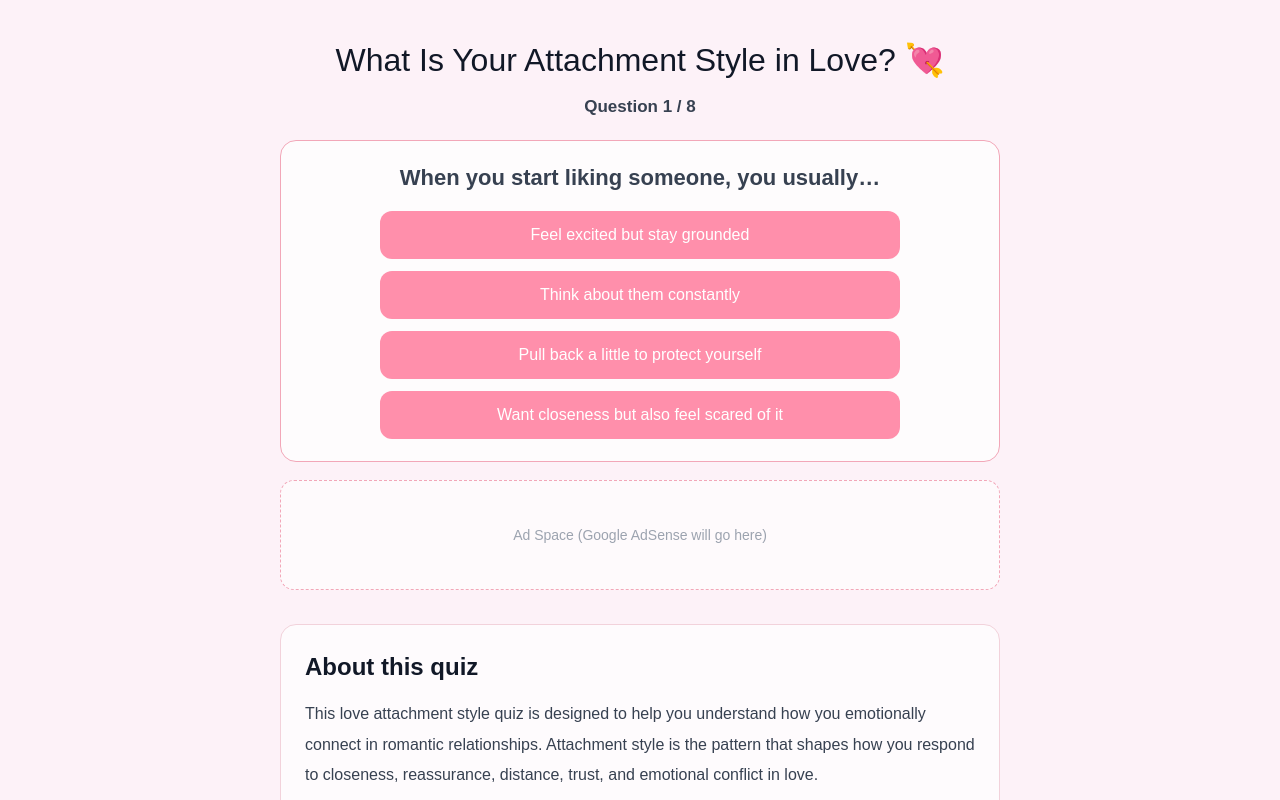
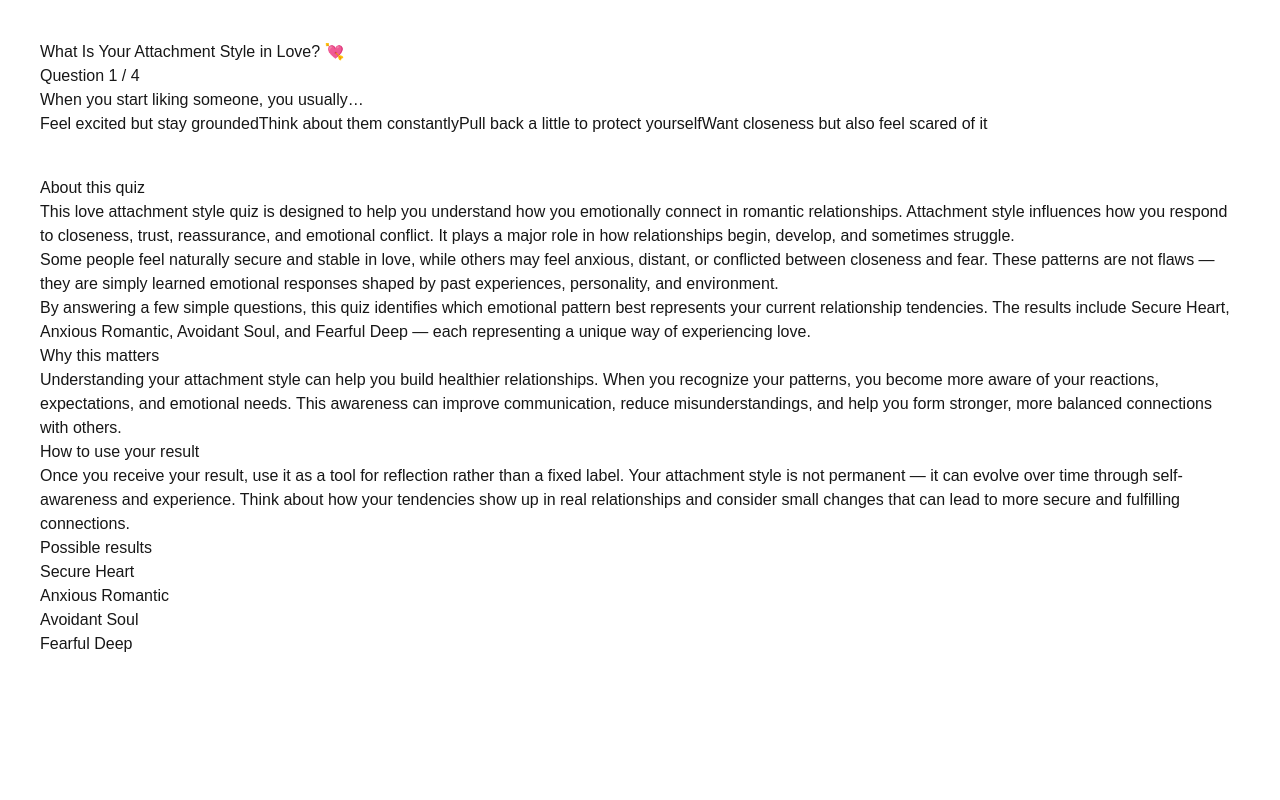
Before and after one commit to cocodoco-dev/cocodoco, a Next.js app: page /quiz/attachment-style in a window 1280 px wide. Shown: the top 800 px of the page. Built offline with nearby package versions, Linux system fonts and the light colour scheme.

Commit message:
improve quiz content for adsense

```diff
--- a/app/quiz/attachment-style/page.tsx
+++ b/app/quiz/attachment-style/page.tsx
@@ -41,45 +41,9 @@ const questions = [
     q: "How do you usually show love?",
     opts: [
       { t: "Steadily, honestly, and naturally", s: { secure_heart: 2 } },
-      { t: "With lots of care, attention, and checking in", s: { anxious_romantic: 2 } },
+      { t: "With lots of care and attention", s: { anxious_romantic: 2 } },
       { t: "Quietly, through actions more than words", s: { avoidant_soul: 2 } },
-      { t: "Very deeply, but only when I feel safe enough", s: { fearful_deep: 2, secure_heart: 1 } },
-    ],
-  },
-  {
-    q: "When conflict happens in love, you tend to…",
-    opts: [
-      { t: "Talk it through calmly", s: { secure_heart: 2 } },
-      { t: "Feel panicked and want quick reassurance", s: { anxious_romantic: 2 } },
-      { t: "Need space and shut down a little", s: { avoidant_soul: 2 } },
-      { t: "Freeze between wanting comfort and wanting distance", s: { fearful_deep: 2 } },
-    ],
-  },
-  {
-    q: "Which relationship dynamic feels most familiar?",
-    opts: [
-      { t: "Mutual trust and emotional stability", s: { secure_heart: 2 } },
-      { t: "Loving hard but worrying a lot", s: { anxious_romantic: 2 } },
-      { t: "Caring deeply but guarding independence", s: { avoidant_soul: 2 } },
-      { t: "Wanting intimacy but fearing emotional pain", s: { fearful_deep: 2 } },
-    ],
-  },
-  {
-    q: "What do you secretly need most in love?",
-    opts: [
-      { t: "Honesty and consistent affection", s: { secure_heart: 2 } },
-      { t: "Reassurance that I truly matter", s: { anxious_romantic: 2 } },
-      { t: "Respect for my space and pace", s: { avoidant_soul: 2 } },
-      { t: "Safety strong enough to soften my fear", s: { fearful_deep: 2, secure_heart: 1 } },
-    ],
-  },
-  {
-    q: "At your core, your love style is…",
-    opts: [
-      { t: "Open and balanced", s: { secure_heart: 2 } },
-      { t: "Deeply attached and emotionally intense", s: { anxious_romantic: 2 } },
-      { t: "Independent and self-protective", s: { avoidant_soul: 2 } },
-      { t: "Sensitive, layered, and cautious", s: { fearful_deep: 2 } },
+      { t: "Very deeply, but only when I feel safe", s: { fearful_deep: 2, secure_heart: 1 } },
     ],
   },
 ];
@@ -128,193 +92,54 @@ export default function AttachmentStyleQuiz() {
   const q = questions[current];
 
   return (
-    <main
-      style={{
-        minHeight: "100vh",
-        background: "#fdf2f8",
-        fontFamily: "sans-serif",
-        padding: "36px 18px 60px",
-        display: "flex",
-        justifyContent: "center",
-      }}
-    >
-      <div style={{ width: "min(720px, 100%)", textAlign: "center" }}>
-        <h1
-          style={{
-            fontSize: "32px",
-            marginBottom: "10px",
-            color: "#111827",
-          }}
-        >
-          What Is Your Attachment Style in Love? 💘
-        </h1>
+    <main style={{ padding: "40px" }}>
+      <h1>What Is Your Attachment Style in Love? 💘</h1>
 
-        <p
-          style={{
-            marginBottom: "20px",
-            color: "#374151",
-            fontSize: "17px",
-            fontWeight: 600,
-          }}
-        >
+      <h2>
         Question {current + 1} / {questions.length}
-        </p>
-
-        <div
-          style={{
-            background: "rgba(255,255,255,0.75)",
-            border: "1px solid #f2a7b8",
-            borderRadius: "16px",
-            padding: "22px",
-          }}
-        >
-          <h2
-            style={{
-              marginBottom: "18px",
-              color: "#374151",
-              fontSize: "22px",
-              lineHeight: 1.4,
-              fontWeight: 700,
-            }}
-          >
-            {q.q}
       </h2>
 
-          <div
-            style={{
-              display: "flex",
-              flexDirection: "column",
-              gap: "12px",
-              alignItems: "center",
-            }}
-          >
+      <h3>{q.q}</h3>
+
       {q.opts.map((opt, idx) => (
-              <button
-                key={idx}
-                onClick={() => choose(opt.s)}
-                style={{
-                  padding: "12px 18px",
-                  borderRadius: "12px",
-                  border: "none",
-                  background: "#ff8fab",
-                  color: "white",
-                  cursor: "pointer",
-                  fontSize: "16px",
-                  width: "min(520px, 100%)",
-                }}
-              >
+        <button key={idx} onClick={() => choose(opt.s)}>
           {opt.t}
         </button>
       ))}
-          </div>
-        </div>
 
-        <div
-          style={{
-            marginTop: "18px",
-            width: "100%",
-            height: "110px",
-            borderRadius: "14px",
-            border: "1px dashed #f2a7b8",
-            background: "rgba(255, 255, 255, 0.6)",
-            display: "flex",
-            alignItems: "center",
-            justifyContent: "center",
-            color: "#9ca3af",
-            fontSize: "14px",
-          }}
-        >
-          Ad Space (Google AdSense will go here)
-        </div>
+      <section style={{ marginTop: "40px" }}>
+        <h2>About this quiz</h2>
 
-        <section
-          style={{
-            marginTop: "34px",
-            textAlign: "left",
-            background: "rgba(255,255,255,0.72)",
-            border: "1px solid #f2d2db",
-            borderRadius: "16px",
-            padding: "24px",
-            color: "#374151",
-          }}
-        >
-          <h2
-            style={{
-              fontSize: "24px",
-              fontWeight: 700,
-              marginBottom: "14px",
-              color: "#111827",
-            }}
-          >
-            About this quiz
-          </h2>
-
-          <p
-            style={{
-              lineHeight: 1.9,
-              fontSize: "16px",
-              marginBottom: "14px",
-            }}
-          >
-            This love attachment style quiz is designed to help you understand
-            how you emotionally connect in romantic relationships. Attachment
-            style is the pattern that shapes how you respond to closeness,
-            reassurance, distance, trust, and emotional conflict in love.
+        <p>
+          This love attachment style quiz is designed to help you understand how you emotionally connect in romantic relationships. Attachment style influences how you respond to closeness, trust, reassurance, and emotional conflict. It plays a major role in how relationships begin, develop, and sometimes struggle.
         </p>
 
-          <p
-            style={{
-              lineHeight: 1.9,
-              fontSize: "16px",
-              marginBottom: "14px",
-            }}
-          >
-            Some people feel naturally secure and balanced in love. Others may
-            crave reassurance, protect themselves through distance, or feel torn
-            between wanting intimacy and fearing emotional pain. None of these
-            patterns make you “too much” or “not enough” — they simply reveal
-            how your heart has learned to protect and connect.
+        <p>
+          Some people feel naturally secure and stable in love, while others may feel anxious, distant, or conflicted between closeness and fear. These patterns are not flaws — they are simply learned emotional responses shaped by past experiences, personality, and environment.
         </p>
 
-          <p
-            style={{
-              lineHeight: 1.9,
-              fontSize: "16px",
-              marginBottom: "18px",
-            }}
-          >
-            By answering a few short questions, you can discover whether your
-            love style is most similar to Secure Heart, Anxious Romantic,
-            Avoidant Soul, or Fearful Deep. The result is meant to be fun,
-            insightful, and easy to share.
+        <p>
+          By answering a few simple questions, this quiz identifies which emotional pattern best represents your current relationship tendencies. The results include Secure Heart, Anxious Romantic, Avoidant Soul, and Fearful Deep — each representing a unique way of experiencing love.
         </p>
 
-          <h3
-            style={{
-              fontSize: "20px",
-              fontWeight: 700,
-              marginBottom: "10px",
-              color: "#111827",
-            }}
-          >
-            Possible results
-          </h3>
+        <h3>Why this matters</h3>
+        <p>
+          Understanding your attachment style can help you build healthier relationships. When you recognize your patterns, you become more aware of your reactions, expectations, and emotional needs. This awareness can improve communication, reduce misunderstandings, and help you form stronger, more balanced connections with others.
+        </p>
 
-          <ul
-            style={{
-              paddingLeft: "22px",
-              lineHeight: 1.9,
-              fontSize: "16px",
-              margin: 0,
-            }}
-          >
+        <h3>How to use your result</h3>
+        <p>
+          Once you receive your result, use it as a tool for reflection rather than a fixed label. Your attachment style is not permanent — it can evolve over time through self-awareness and experience. Think about how your tendencies show up in real relationships and consider small changes that can lead to more secure and fulfilling connections.
+        </p>
+
+        <h3>Possible results</h3>
+        <ul>
           <li>Secure Heart</li>
           <li>Anxious Romantic</li>
           <li>Avoidant Soul</li>
           <li>Fearful Deep</li>
         </ul>
       </section>
-      </div>
     </main>
   );
 }
```
Lines whose indentation alone changed are shown as unchanged.
